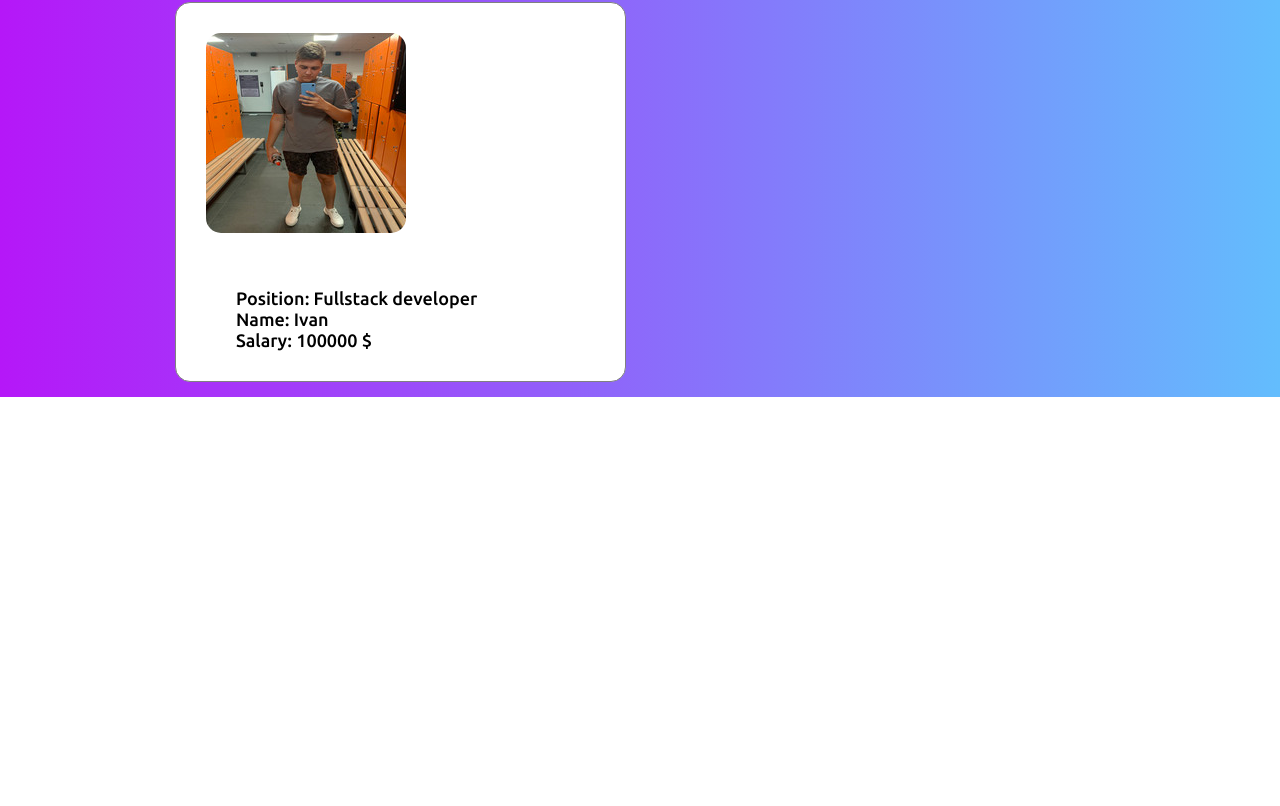
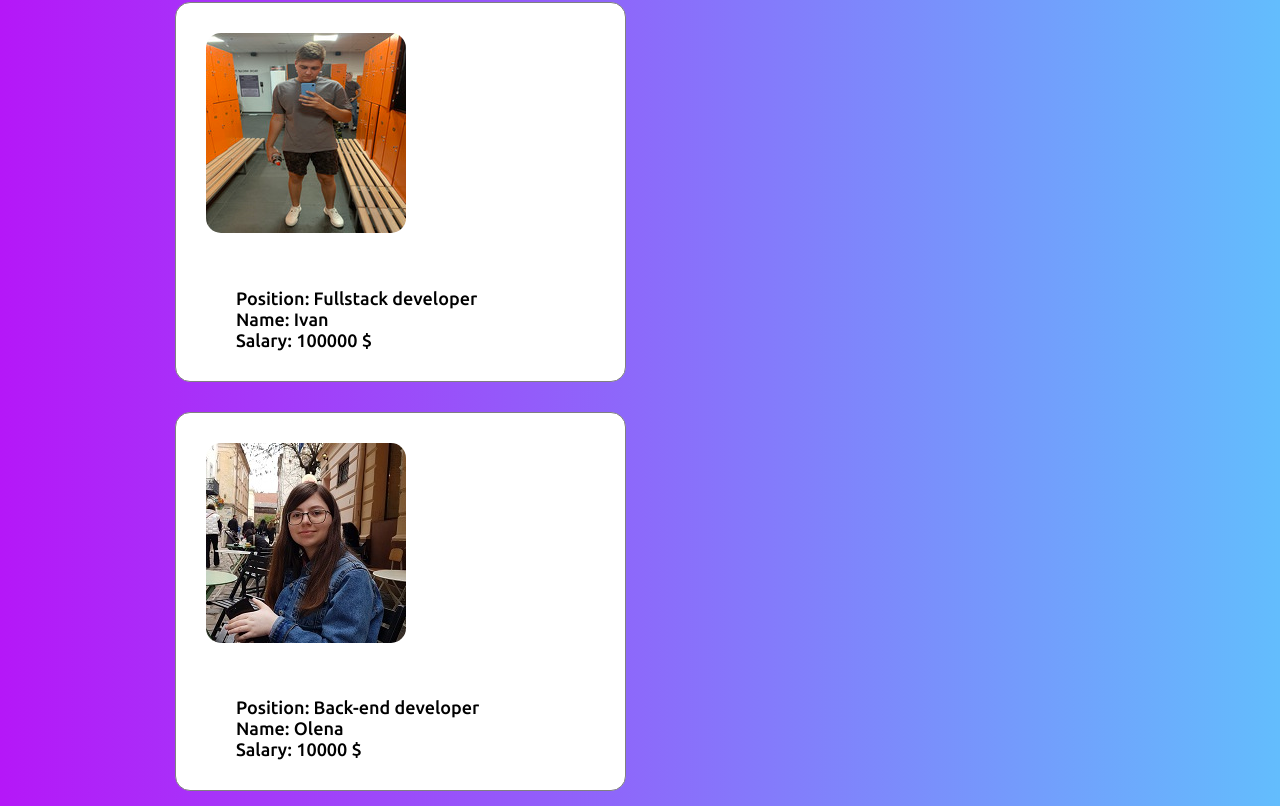
Before and after one commit to KarpAAA/sombra_inc, a Vue app: page / in a window 1280 px wide. Shown: the part 487-1293 px from the top of the page. Before the commit the page ends 884 px from the top, so only its background shows below. Built offline with nearby package versions, Linux system fonts and the light colour scheme; a web font is replaced by a local one.

Commit message:
Add Olena's character

```diff
--- a/src/App.vue
+++ b/src/App.vue
@@ -15,6 +15,8 @@
 import Character_component from "@/components/CharacterComponent.vue";
 import ivan from "@/assets/ivan.jpg";
 import vitalii from "@/assets/vitalii.jpg";
+import olenaaa from "@/assets/olenaaa.jpg";
+
 export default {
   name: "app",
   components: {Character_component},
@@ -32,6 +34,12 @@ export default {
           role: "Fullstack developer",
           image: ivan,
           salary: 100000
+        },
+        {
+          name: "Olena",
+          role: "Back-end developer",
+          image: olenaaa,
+          salary: 1.e+4
         }
       ]
     }
```
Also changed, not shown: src/assets/olenaaa.jpg (added).
